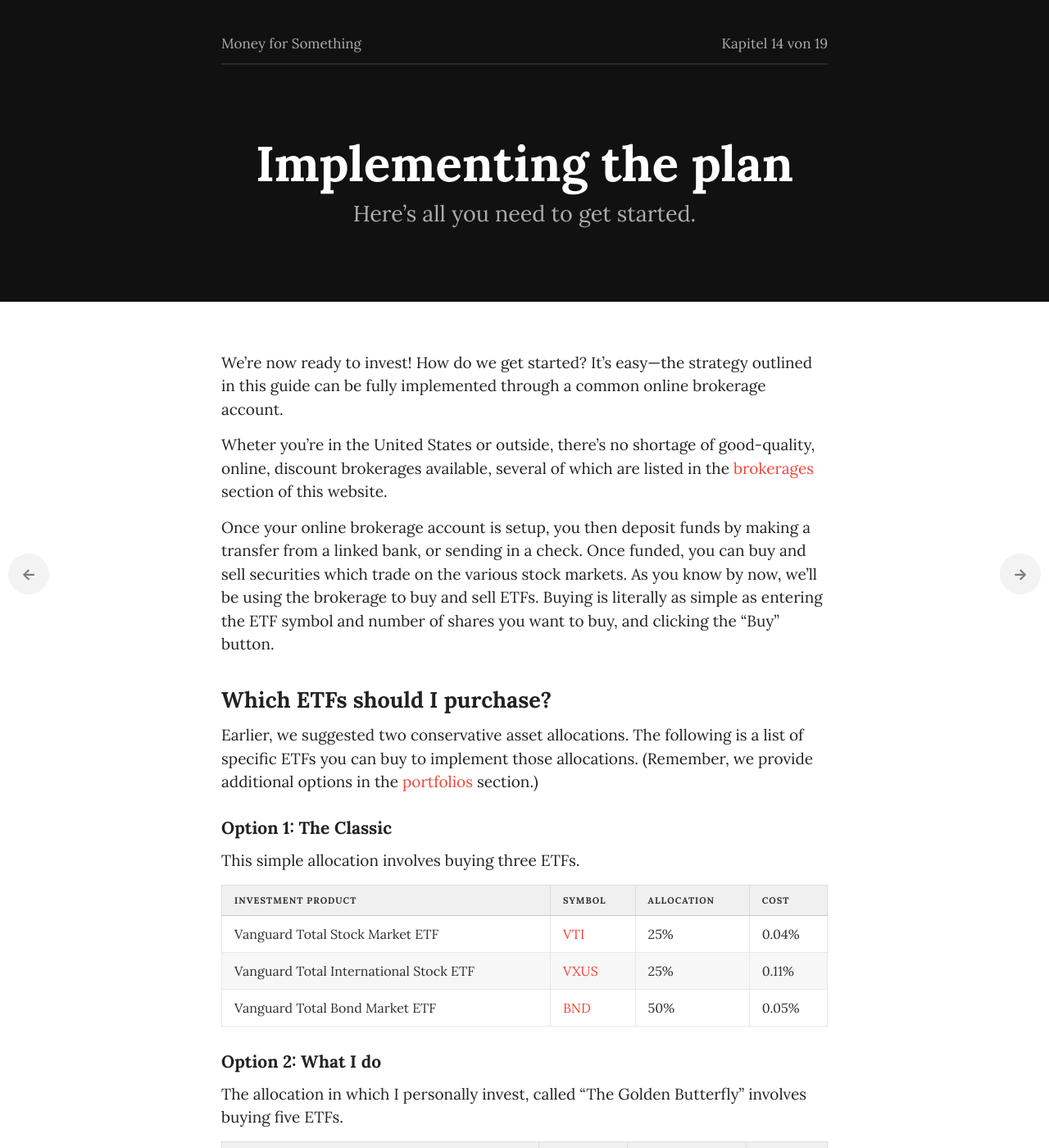
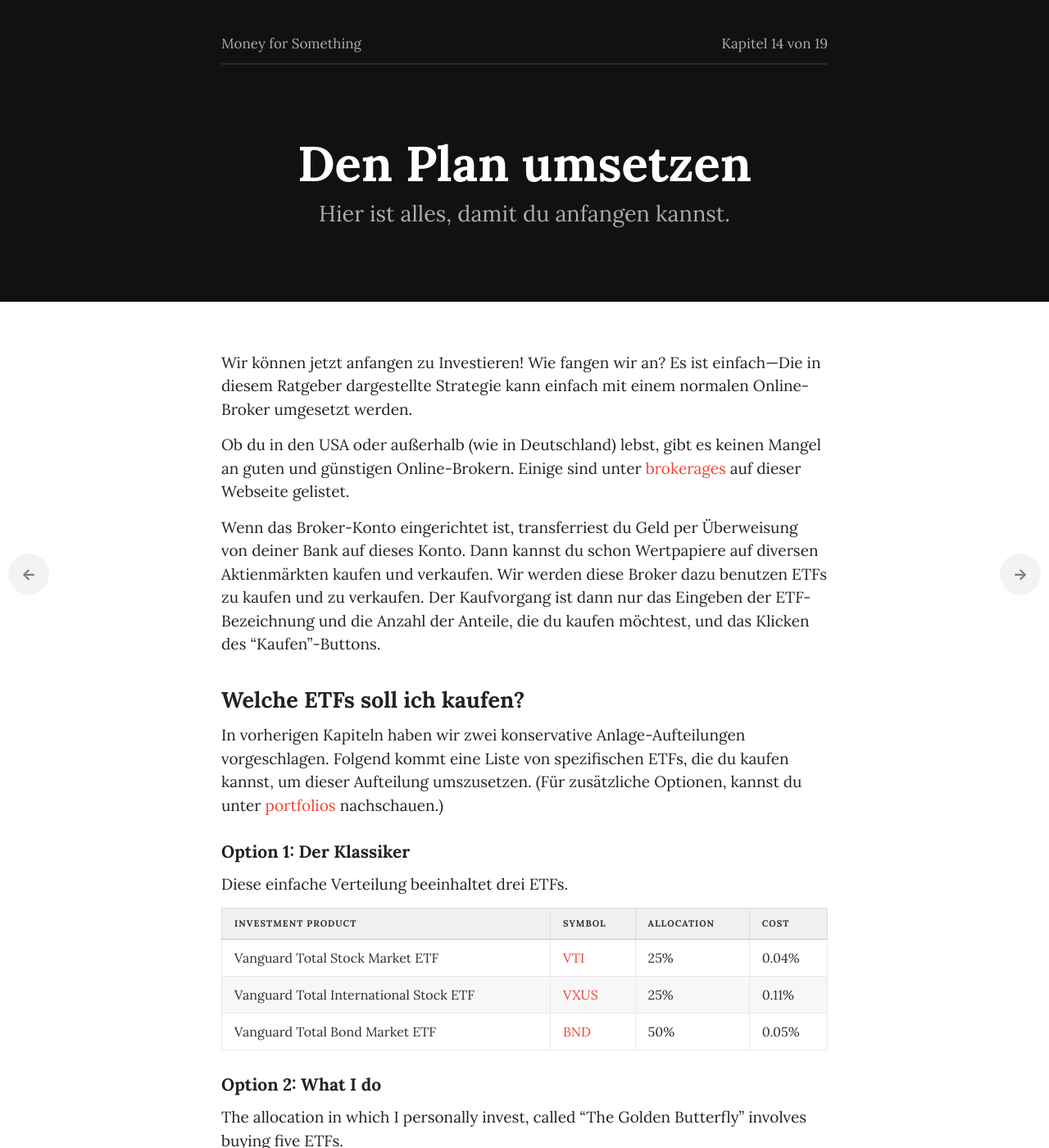
Before and after one commit to dafacto/moneyforsomething-de, a Jekyll site: the page built from _chapters/14_implementing-the-plan.md, in a window 1280 px wide and 1400 px high. Shown: the whole window at 82% size. Built offline with Jekyll 4.4.1, drawn with Linux system fonts in a browser that asks for light colours; some web fonts are replaced; a script that is not in the unit is left out; some of the changed text lies outside the part shown.

Commit message:
Update 14_implementing-the-plan.md

```diff
--- a/_chapters/14_implementing-the-plan.md
+++ b/_chapters/14_implementing-the-plan.md
@@ -1,27 +1,27 @@
 ---
 layout: chapter
-title: Implementing the plan
+title: Den Plan umsetzen
 chapter: 14
 permalink: /book/implementing-the-plan/
 img_header: header-14.png
 img_footer: summary-14.png
-intro: Here’s all you need to get started.
-takeaway: Open an account at a discount brokerage and start investing in the ETFs corresponding to your asset allocation.
+intro: Hier ist alles, damit du anfangen kannst.
+takeaway: Öffne ein Konto bei einem günstigen Online-Broker und fange an entsprechend deiner gewählten Portfolio-Struktur in ETFs zu investieren.
 ---
 
-We’re now ready to invest! How do we get started? It’s easy—the strategy outlined in this guide can be fully implemented through a common online brokerage account.
+Wir können jetzt anfangen zu Investieren! Wie fangen wir an? Es ist einfach—Die in diesem Ratgeber dargestellte Strategie kann einfach mit einem normalen Online-Broker umgesetzt werden.
 
-Wheter you’re in the United States or outside, there’s no shortage of good-quality, online, discount brokerages available, several of which are listed in the [brokerages](/brokerages/) section of this website.
+Ob du in den USA oder außerhalb (wie in Deutschland) lebst, gibt es keinen Mangel an guten und günstigen Online-Brokern. Einige sind unter [brokerages](/brokerages/) auf dieser Webseite gelistet.
 
-Once your online brokerage account is setup, you then deposit funds by making a transfer from a linked bank, or sending in a check. Once funded, you can buy and sell securities which trade on the various stock markets. As you know by now, we’ll be using the brokerage to buy and sell ETFs. Buying is literally as simple as entering the ETF symbol and number of shares you want to buy, and clicking the “Buy” button.
+Wenn das Broker-Konto eingerichtet ist, transferriest du Geld per Überweisung von deiner Bank auf dieses Konto. Dann kannst du schon Wertpapiere auf diversen Aktienmärkten kaufen und verkaufen. Wir werden diese Broker dazu benutzen ETFs zu kaufen und zu verkaufen. Der Kaufvorgang ist dann nur das Eingeben der ETF-Bezeichnung und die Anzahl der Anteile, die du kaufen möchtest, und das Klicken des "Kaufen"-Buttons.
 
-## Which ETFs should I purchase?
+## Welche ETFs soll ich kaufen?
 
-Earlier, we suggested two conservative asset allocations. The following is a list of specific ETFs you can buy to implement those allocations. (Remember, we provide additional options in the [portfolios](/portfolios/) section.)
+In vorherigen Kapiteln haben wir zwei konservative Anlage-Aufteilungen vorgeschlagen. Folgend kommt eine Liste von spezifischen ETFs, die du kaufen kannst, um dieser Aufteilung umszusetzen. (Für zusätzliche Optionen, kannst du unter [portfolios](/portfolios/) nachschauen.)
 
-### Option 1: The Classic
+### Option 1: Der Klassiker
 
-This simple allocation involves buying three ETFs.
+Diese einfache Verteilung beeinhaltet drei ETFs.
 
 | Investment Product                        | Symbol | Allocation | Cost  |
 |-------------------------------------------|--------|------------|-------|
```
